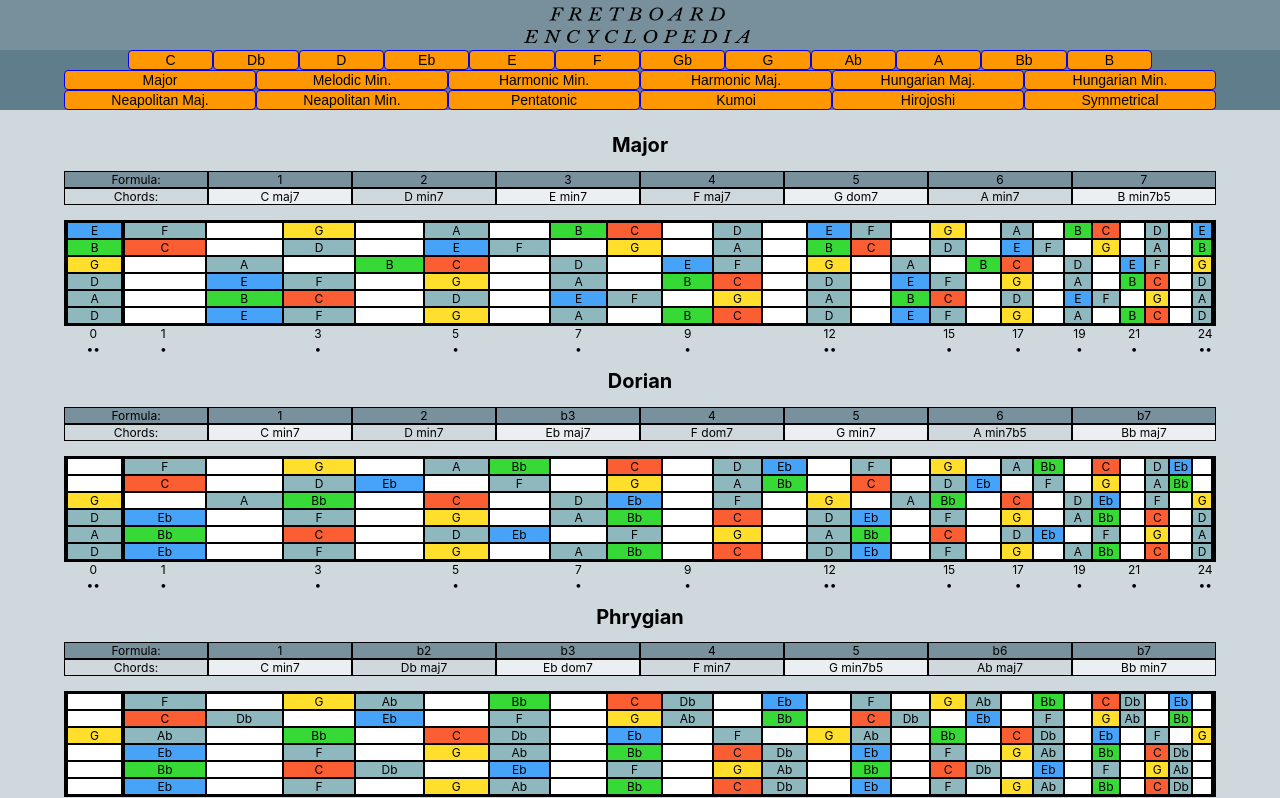
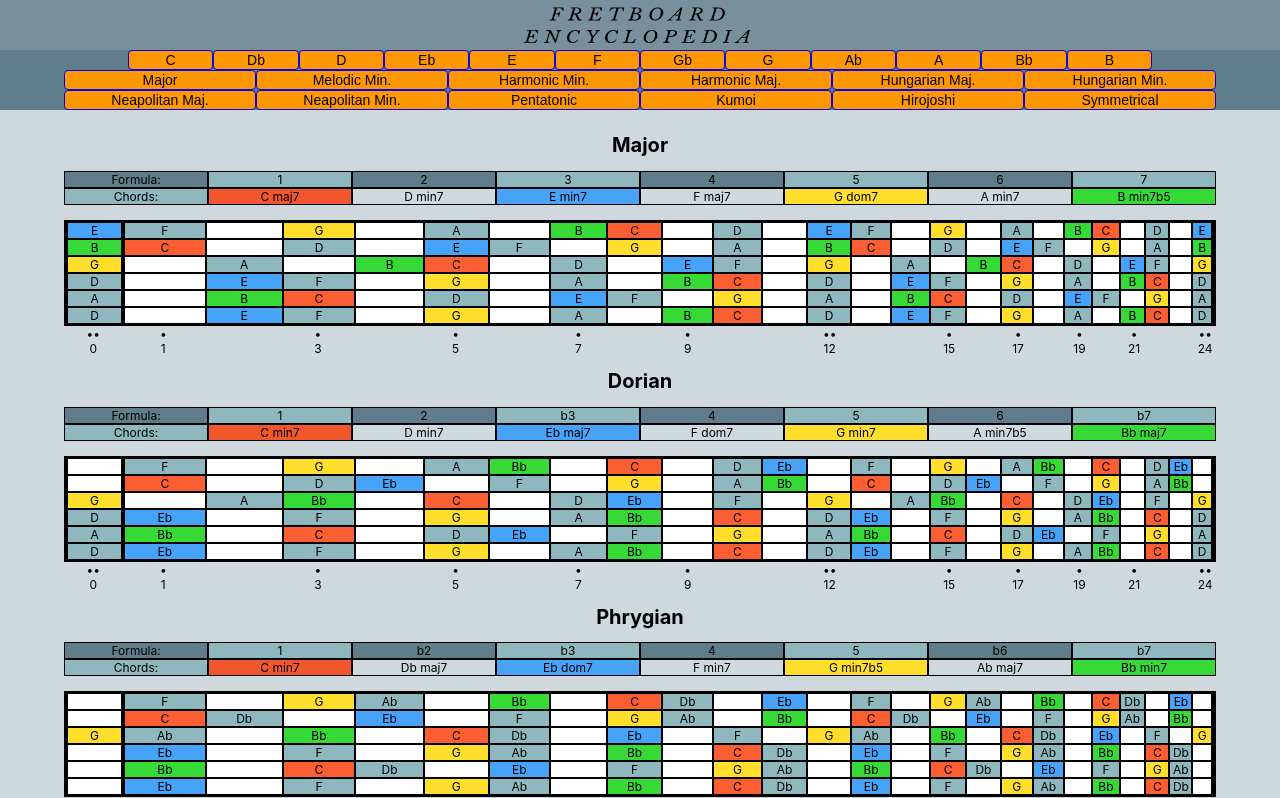
Before and after one commit to walpolsh/fretboards, a React (Create React App) app: page / in a window 1280 px wide. Shown: the top 798 px of the page. Built offline with nearby package versions, Linux system fonts and the light colour scheme.

Commit message:
styled the charts

```diff
--- a/src/App.css
+++ b/src/App.css
@@ -35,12 +35,6 @@
   color: grey;
 }
 
-.blankFrets {
-  /* border: solid #CFD8DC;
-  min-width: 10px;
-  height: 10px; */
-}
-
 .hide:hover {
   cursor: pointer;
 }
@@ -55,24 +49,9 @@
 
 .first {
   background: #fb3600cc;
-
-  /* border: 1px solid red;  */
-}
-.second, .fourth, .sixth, .eighth{
-  background:#8eb7be
-}
-/*
-.fourth {
-  background:#61CADC
 }
 
-.sixth {
-  background:#54DDD2
-}
 
-.eighth {
-  background: #76ECB6
-} */
 .third {
   background: #47a3f8;
 }
@@ -83,6 +62,10 @@
 
 .seventh {
   background: #36d936;
+}
+
+.second, .fourth, .sixth, .eighth{
+  background:#8eb7be
 }
 
 .infoHead {
@@ -96,33 +79,46 @@
 
 .formulaContainer {
   display: grid;
-  /* grid-template-columns: repeat(8, 1fr); */
-  /* font-size: 10px; */
-  /* border: 1px solid black; */
 }
 
+.formulaContainer > .info:nth-child(odd) {
+  background: #607D8B;
+}
+.formulaContainer > .info:nth-child(even) {
+
+  background: #8eb7be;
+}
+
+
 .formulaContainer > .info {
-  background: #79909d;
   border: 1px solid black;
 }
 
 .chordContainer {
+  background: #CFD8DC;
   display: grid;
-  /* font-size: 10px; */
-  /* border: 1px solid black; */
 }
 
 .chordContainer > .info {
   border: 1px solid black;
 }
 
-.chordContainer:nth-child(odd) .info:nth-child(even) {
-  background: #eceff1
+.chordContainer .info:nth-child(1) {
+  background: #8eb7be;
+}
+.chordContainer .info:nth-child(2) {
+  background: #fb3600cc;
+}
+.chordContainer .info:nth-child(4) {
+  background: #47a3f8;
+}
+.chordContainer .info:nth-child(6) {
+  background: #ffdf2b;
+}
+.chordContainer .info:nth-child(8) {
+  background: #36d936;
 }
 
-.chordContainer:nth-child(even) .info:nth-child(odd) {
-  background: #eceff1
-}
 
 
 .stringContainer {
--- a/src/App.js
+++ b/src/App.js
@@ -309,12 +309,12 @@ class App extends Component {
 
                   />
                   </div>
+                    <div className='numberContainer'>
+                    {['••','•','','•','','•','','•','','•','','','••','','','•','','•','','•','','•','','','••'].map((x, i) =>
+                      <div key={i++}>{x}</div>)}
+                  </div>
                   <div className='numberContainer'>
                     {['0','1','','3','','5','','7','','9','','','12','','','15','','17','','19','','21','','','24'].map((x, i) =>
-                      <div key={i++}>{x}</div>)}
-                  </div>
-                    <div className='numberContainer'>
-                    {['••','•','','•','','•','','•','','•','','','••','','','•','','•','','•','','•','','','••'].map((x, i) =>
                       <div key={i++}>{x}</div>)}
                   </div>
                 </div>
```
